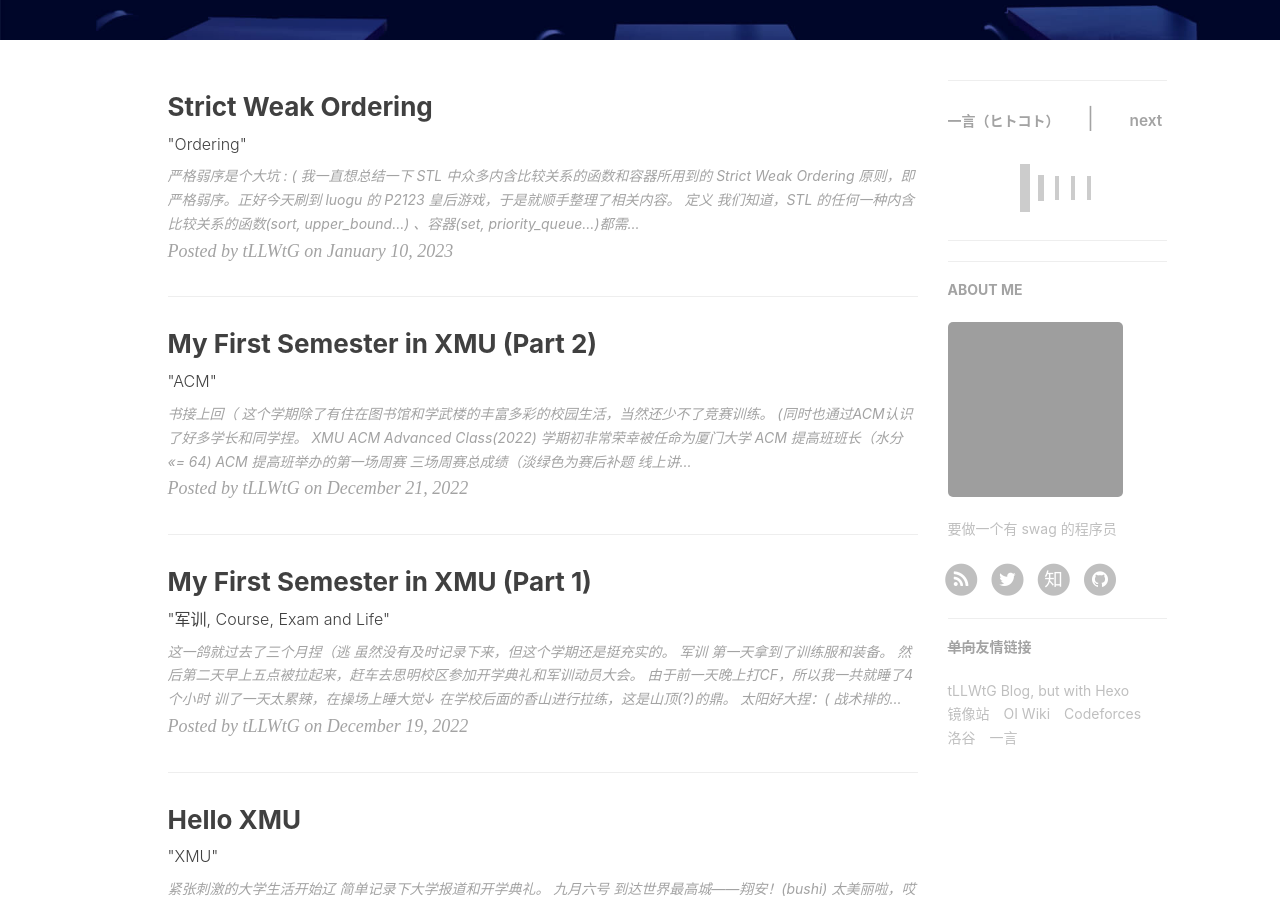
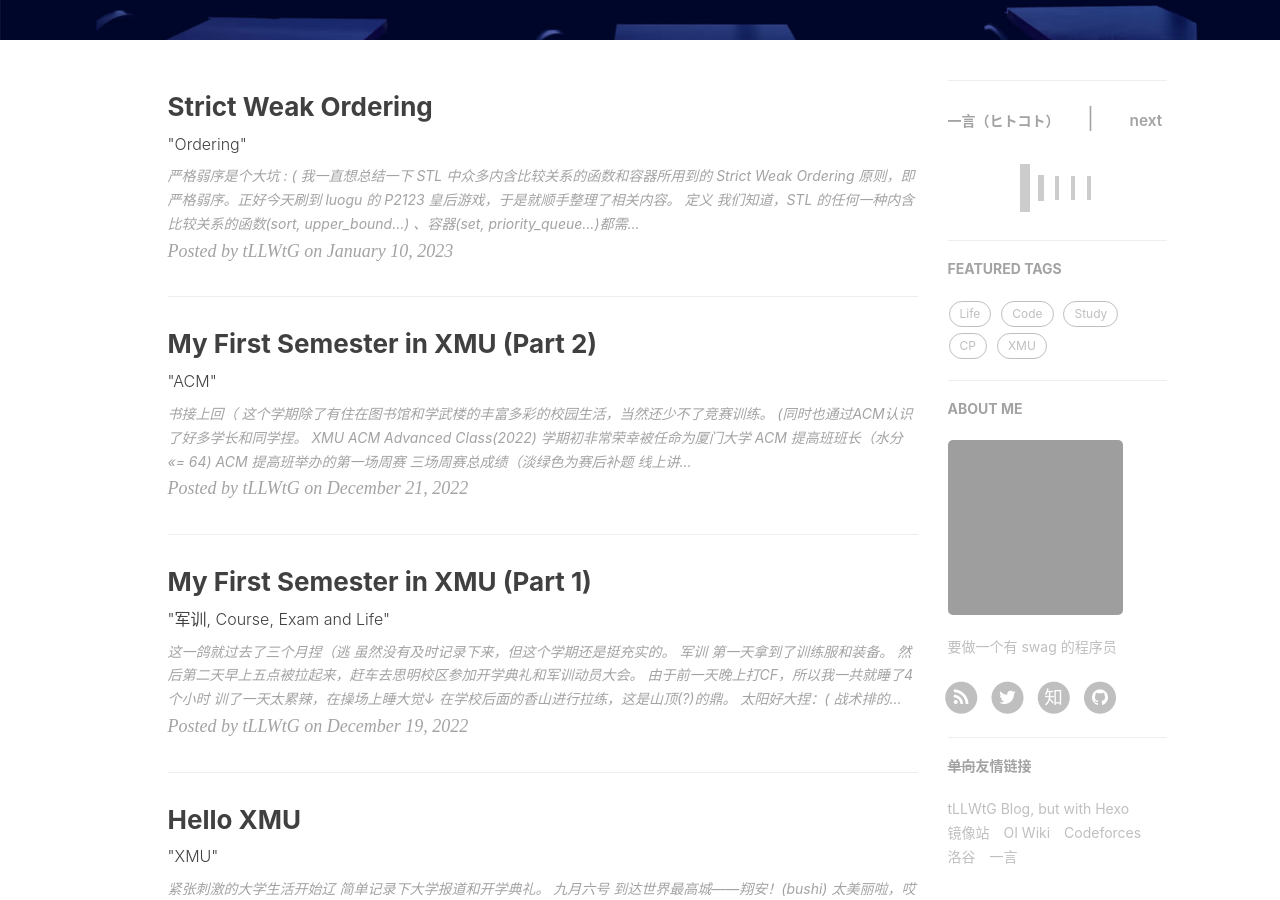
Before and after one commit to tLLWtG/tllwtg.github.io, a Jekyll site: the page built from index.html, in a window 1280 px wide and 900 px high, scrolled down 378 px. Built offline with Jekyll 4.4.1, drawn with Linux system fonts in a browser that asks for light colours; nearby versions of some CDN libraries; the list of posts is cut into pages by our own code; comment, search, counter and statistics services are not loaded; some of the changed lines change nothing that is shown; grey boxes are pictures that could not be loaded.

Commit message:
roll back

```diff
--- a/_config.yml
+++ b/_config.yml
@@ -83,7 +83,7 @@ sidebar-about-description: "要做一个有 swag 的程序员 <br>"
 sidebar-avatar: https://avatars.githubusercontent.com/u/63890132 # use absolute URL, seeing it's used in both `/` and `/about/`
 
 # Featured Tags
-featured-tags: false # whether or not using Feature-Tags
+featured-tags: true # whether or not using Feature-Tags
 featured-condition-size: 1 # A tag will be featured if the size of it is more than this condition value
 
 # Progressive Web Apps
```
